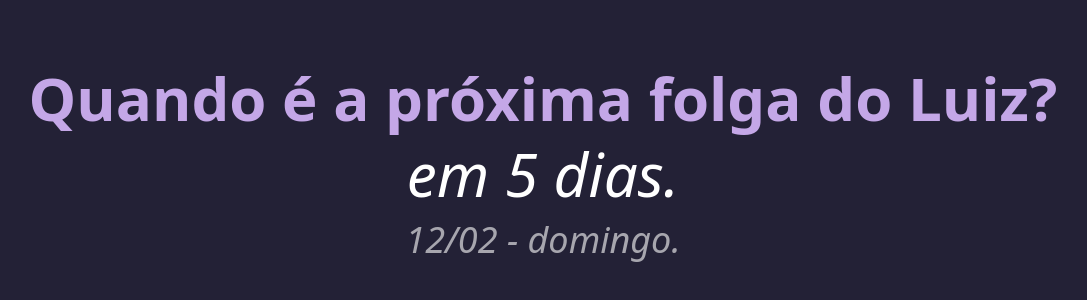
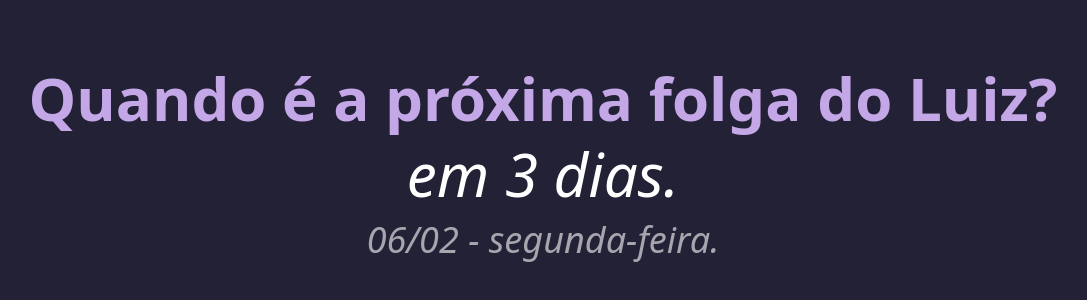
Before and after one commit to luizfranzon/proximafolga, a Next.js app: page / in a window 1280 px wide. Shown: the part 236-536 px from the top of the page, without its empty margins (97-1184 px from the left). Built offline with nearby package versions, Linux system fonts and the light colour scheme.

Commit message:
fix date

```diff
--- a/src/pages/index.tsx
+++ b/src/pages/index.tsx
@@ -18,7 +18,7 @@ export default function Home() {
   const [nextDayOffDate, setNextDayOffDate] = useState('')
 
   useEffect(() => {
-    const now = dayjs('2023-02-07')
+    const now = dayjs()
     let dayOff = dayjs('2023-01-31')
     let lastDayOff
 
```
